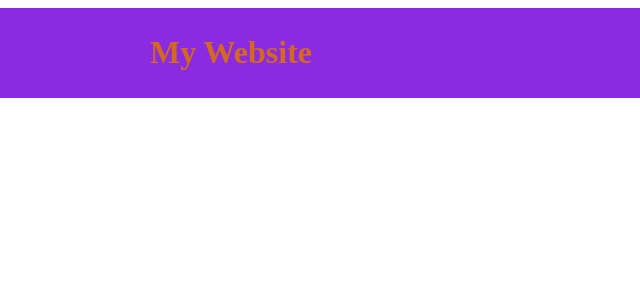
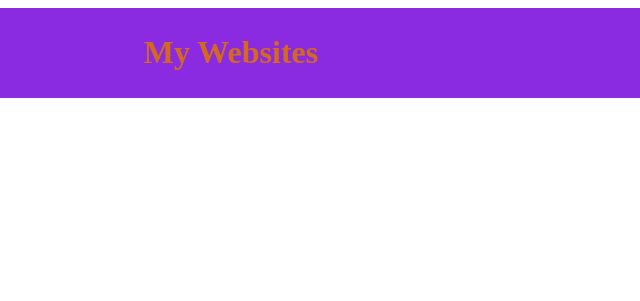
Before and after one commit to musakallah/learning-git, a plain HTML site: page Blog.html in a window 1280 px wide. Shown: the top 301 px of the page, 409-1049 px from the left. Drawn offline with Linux system fonts and the light colour scheme.

Commit message:
learning git&github

```diff
--- a/Blog.html
+++ b/Blog.html
@@ -20,7 +20,7 @@
     </head>
     <body>
         <header id="main-header">
-            <h1>My Website</h1>
+            <h1>My Websites</h1>
         </header>
 
         <a href="index.html">Go To Index</a>
```
